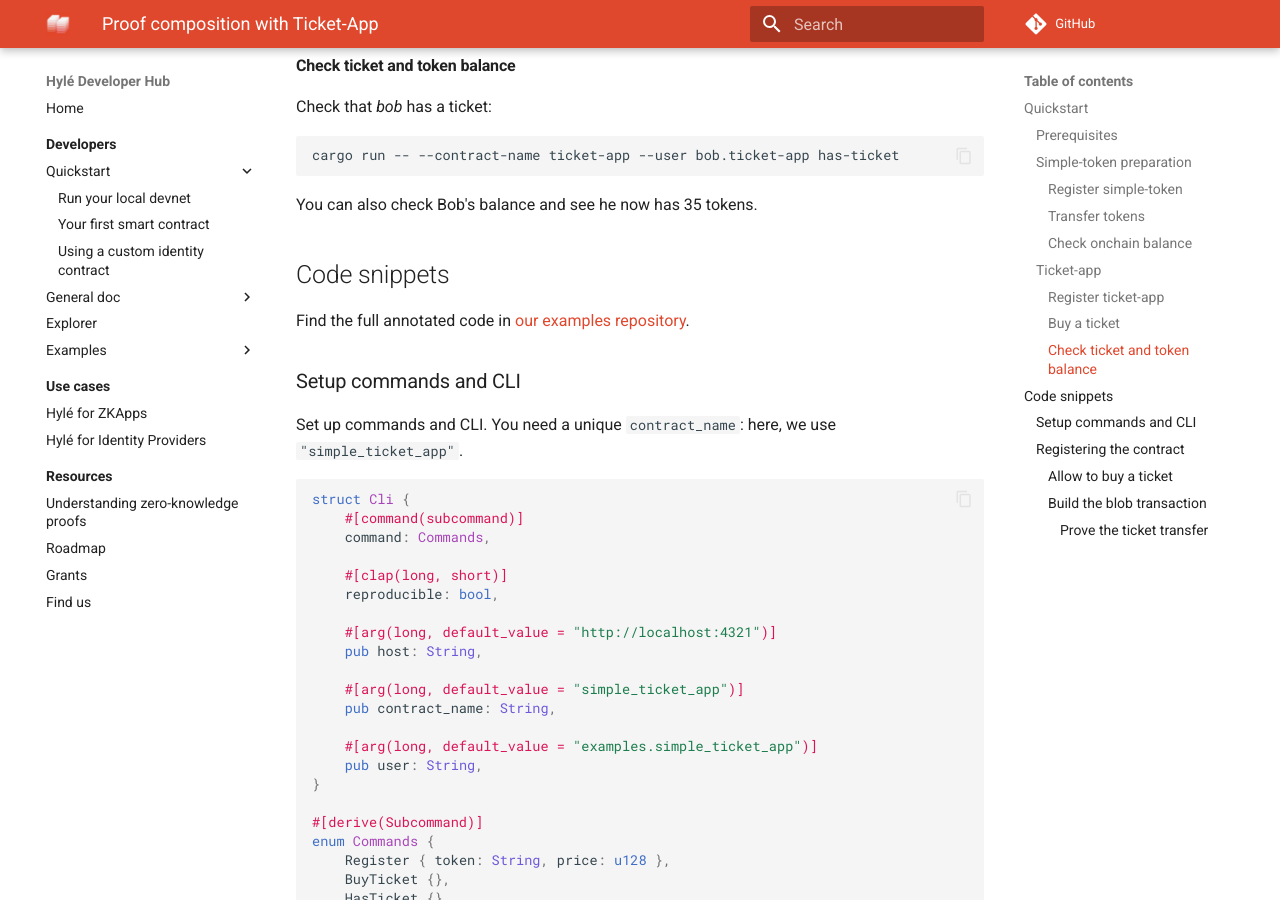
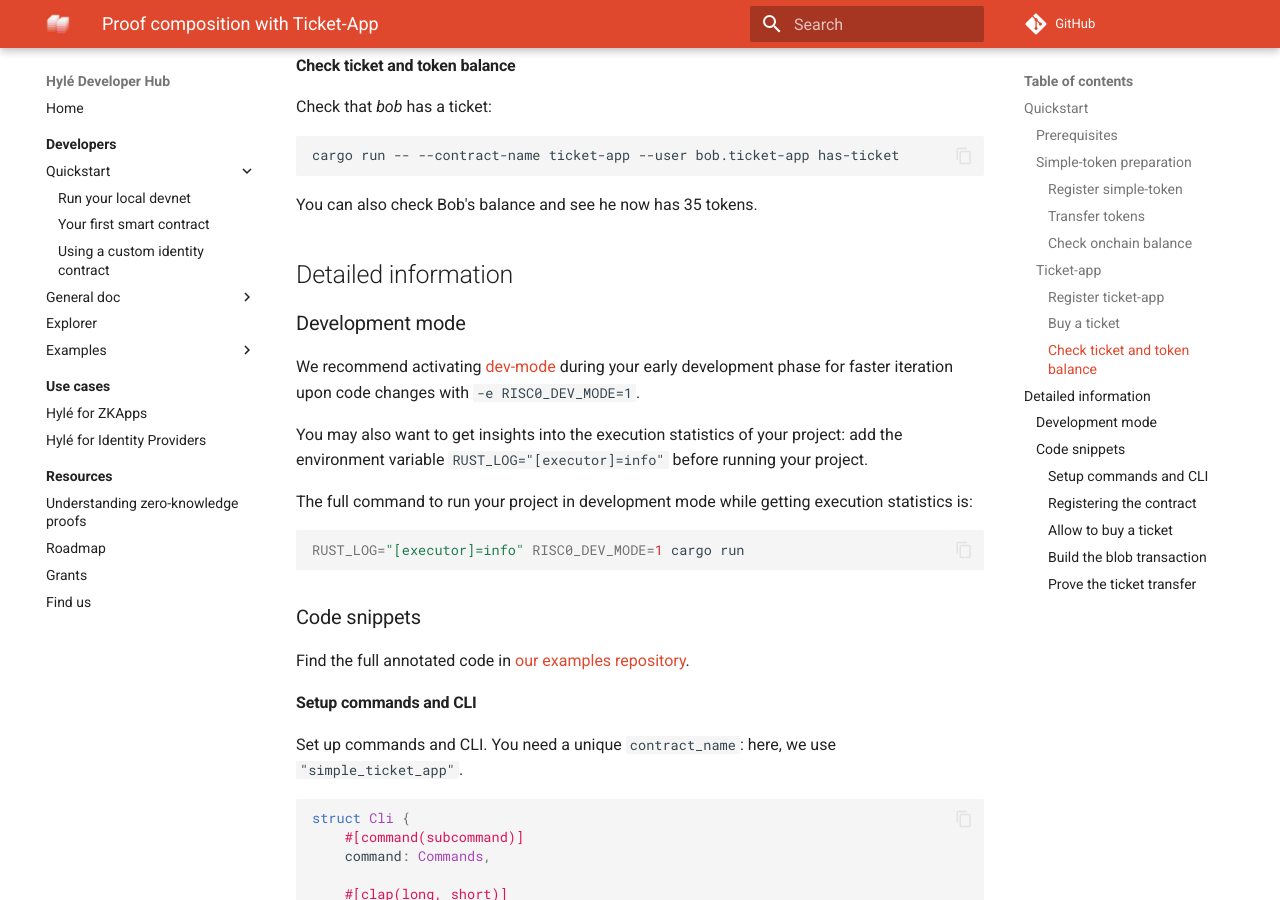
Before and after one commit to Hyle-org/devhub-hyle, an MkDocs documentation site: the page built from docs/developers/quickstart/proof-composition.md, in a window 1280 px wide and 900 px high, scrolled down 2324 px. Built offline with MkDocs 1.6.1 and Material for MkDocs 9.7.7, drawn with Linux system fonts in a browser that asks for light colours; comment, search, counter and statistics services are not loaded.

Commit message:
add dev mode

````diff
--- a/docs/developers/quickstart/proof-composition.md
+++ b/docs/developers/quickstart/proof-composition.md
@@ -108,11 +108,25 @@
 
 You can also check Bob's balance and see he now has 35 tokens.
 
-## Code snippets
+## Detailed information
+
+### Development mode
+
+We recommend activating [dev-mode](https://dev.risczero.com/api/generating-proofs/dev-mode) during your early development phase for faster iteration upon code changes with `-e RISC0_DEV_MODE=1`.
+
+You may also want to get insights into the execution statistics of your project: add the environment variable `RUST_LOG="[executor]=info"` before running your project.
+
+The full command to run your project in development mode while getting execution statistics is:
+
+```bash
+RUST_LOG="[executor]=info" RISC0_DEV_MODE=1 cargo run
+```
+
+### Code snippets
 
 Find the full annotated code in [our examples repository](https://github.com/Hyle-org/examples/blob/main/ticket-app/host/src/main.rs).
 
-### Setup commands and CLI
+#### Setup commands and CLI
 
 Set up commands and CLI. You need a unique `contract_name`: here, we use `"simple_ticket_app"`.
 
@@ -142,7 +156,7 @@
 }
 ```
 
-### Registering the contract
+#### Registering the contract
 
 Set up information about your contract.
 
@@ -224,7 +238,7 @@
 println!("✅ Blob tx sent. Tx hash: {}", blob_tx_hash);
 ```
 
-##### Prove the ticket transfer
+#### Prove the ticket transfer
 
 Hylé transactions are settled in two steps, following [pipelined proving principles](../general-doc/pipelined-proving.md). After this step, your transaction is sequenced, but not settled.
 
````
